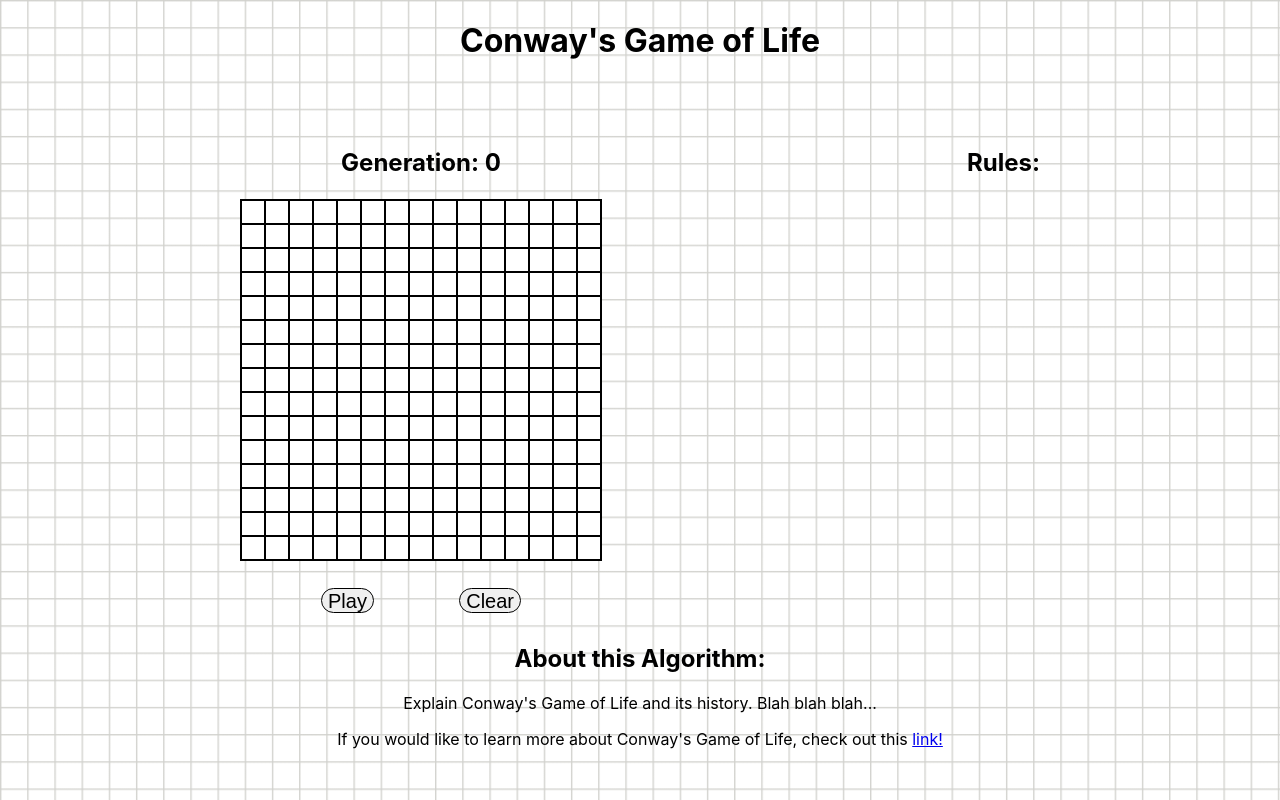
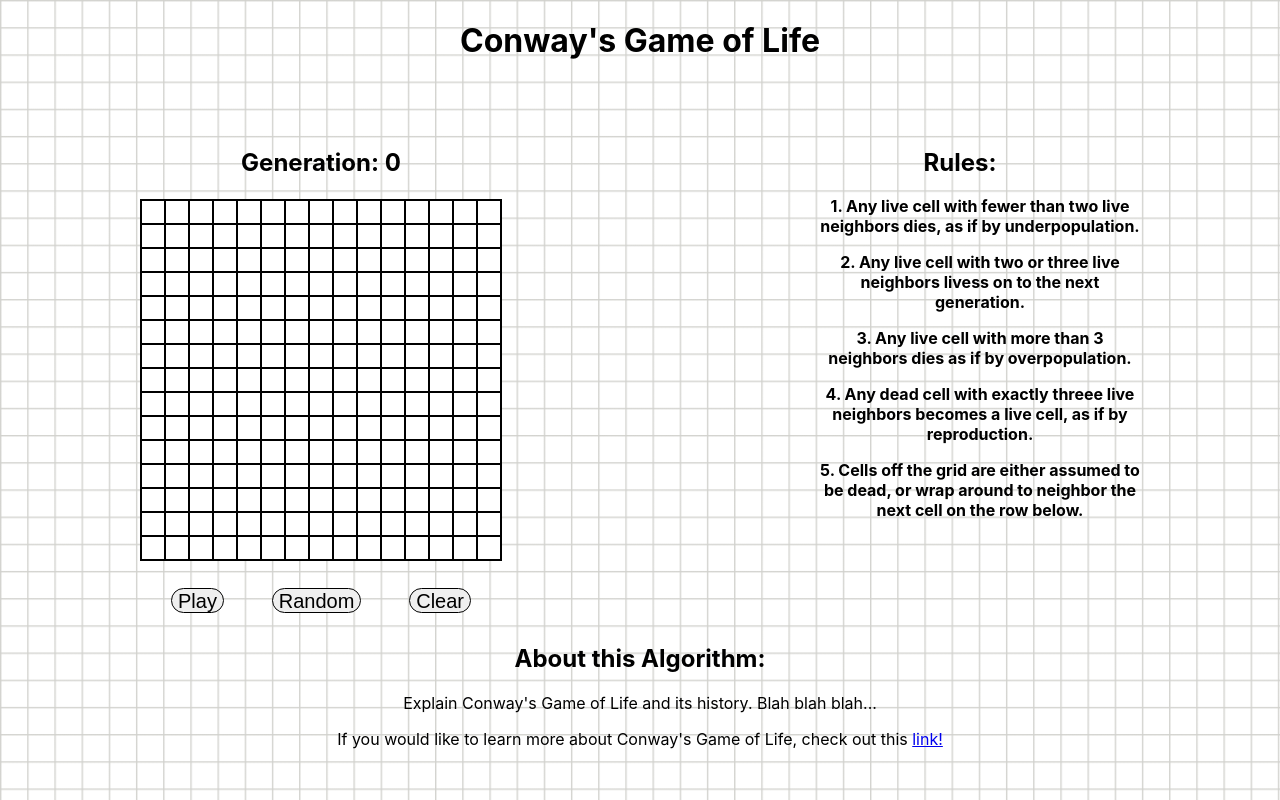
Before and after one commit to bloominstituteoftechnology/CS-Build-Week-1, a React (Create React App) app in the folder conway/: page / in a window 1280 px wide. Built offline with nearby package versions, Linux system fonts and the light colour scheme.

Commit message:
minor improvements, added random button to randomize dead/alive cell combinations

```diff
--- a/conway/src/App.js
+++ b/conway/src/App.js
@@ -14,7 +14,16 @@ const Content = styled.div`
   display: flex;
   flex-wrap: wrap;
   justify-content: space-between;
-  width: 800px;
+  width: 1000px;
+`;
+
+const Rules = styled.div`
+  width: 360px;
+  font-weight: bold;
+`;
+
+const Bullet = styled.ul`
+  margin-bottom: 10px;
 `;
 
 const AboutSection = styled.div`
@@ -28,14 +37,19 @@ class App extends Component {
         <Content>
         <Title>Conway's Game of Life</Title>
           <Game/>
-          <div className="Rules">
+          <Rules className="Rules">
             <h2>Rules:</h2>
-          </div>
+            <Bullet>1. Any live cell with fewer than two live neighbors dies, as if by underpopulation.</Bullet>
+            <Bullet>2. Any live cell with two or three live neighbors livess on to the next generation.</Bullet>
+            <Bullet>3. Any live cell with more than 3 neighbors dies as if by overpopulation.</Bullet>
+            <Bullet>4. Any dead cell with exactly threee live neighbors becomes a live cell, as if by reproduction.</Bullet>
+            <Bullet>5. Cells off the grid are either assumed to be dead, or wrap around to neighbor the next cell on the row below.</Bullet>
+          </Rules>
           <AboutSection>
             <h2>About this Algorithm:</h2>
             <p>Explain Conway's Game of Life and its history. Blah blah blah...</p>
             <p>If you would like to learn more about Conway's Game of Life, check out this <a href="https://en.wikipedia.org/wiki/Conway%27s_Game_of_Life">link!</a></p>
-        </AboutSection>
+          </AboutSection>
         </Content>
       </div>
     );
--- a/conway/src/Components/Game.js
+++ b/conway/src/Components/Game.js
@@ -16,7 +16,7 @@ const Header = styled.h2`
 `;
 
 const ButtonContainer = styled.div`
-    width: 200px;
+    width: 300px;
     display: flex;
     justify-content: space-between;
     margin-top: 15px;
@@ -38,7 +38,8 @@ class Game extends Component {
             clear: false,
             running: false,
             gameOfLife: false,
-            interval: null
+            interval: null,
+            randomize: false
         }
     }
 
@@ -72,14 +73,19 @@ class Game extends Component {
         this.setState({clear: !this.state.clear});
     }
 
+    randomButton = () => {
+        this.setState({randomize: !this.state.randomize});
+    }
+
 
     render() {
         return (
             <Container>
                 <Header>Generation: {this.state.generation}</Header>
-                <GameBox clear={this.state.clear} gameOfLife={this.state.gameOfLife} clearButton={this.clearButton}/>
+                <GameBox clear={this.state.clear} randomize={this.state.randomize} gameOfLife={this.state.gameOfLife} clearButton={this.clearButton} randomButton={this.randomButton}/>
                 <ButtonContainer>
                     <Button id="playStopButton" onClick={this.runSimulation}>Play</Button>
+                    <Button onClick={this.randomButton}>Random</Button>
                     <Button onClick={this.clearButton}>Clear</Button>
                 </ButtonContainer>
             </Container>
--- a/conway/src/Components/GameBox.js
+++ b/conway/src/Components/GameBox.js
@@ -31,15 +31,17 @@ class GameBox extends Component  {
             this.setState({cells: clearedCells});
             this.props.clearButton();
         }
-        console.log(`GAMEOFLIFE: ${this.props.gameOfLife}`)
         if (this.props.gameOfLife === true && prevProps !== this.props) {
             let newCells = this.updateCells();
             this.setState({cells: newCells});
         }
+        if (this.props.randomize === true && prevProps !== this.props) {
+            this.setState({cells: Array.from({length: 225}, () => Math.floor(Math.random() * 2))});
+            this.props.randomButton();
+        }
     }
 
     updateCells() {
-        console.log('I am in the algorithm!!')
         let newCells = [];
         for (let i = 0; i < this.state.cells.length; i++) {
             let neighbors = this.getNeighbors(i);
@@ -53,24 +55,19 @@ class GameBox extends Component  {
             }
 
             if (this.state.cells[i] === 1) {
-                console.log(`ACTIVE NEIGHBORS: ${activeNeighbors} for ${i}`);
                 if (2 <= activeNeighbors && activeNeighbors <= 3) {
-                    console.log("CELL SURVIVES");
                     newCells.push(1);
                 } else {
-                    console.log("CELL DIES");
                     newCells.push(0);
                 }
             } else if (this.state.cells[i] === 0) {
                 if (activeNeighbors === 3) {
                     newCells.push(1);
-                    console.log("CELL IS BORN");
                 } else {
                     newCells.push(0)
                 }
             }
         }
-        console.log(`new Cells: ${newCells}`)
         return newCells;
     }
 
@@ -85,16 +82,6 @@ class GameBox extends Component  {
             return <GridBox status={cell} toggleCell={this.toggleCell} id={i}/>
         })
     }
-
-    // getCoordinates(index) {
-    //     const y = Math.floor(index / 15);
-    //     const x = index % 15;
-    //     return (x, y);
-    // }
-
-    // getIndex(x, y) {
-    //     return (15 * y) + x;
-    // }
 
     getNeighbors(index) {
         let top = index - 15;
```
